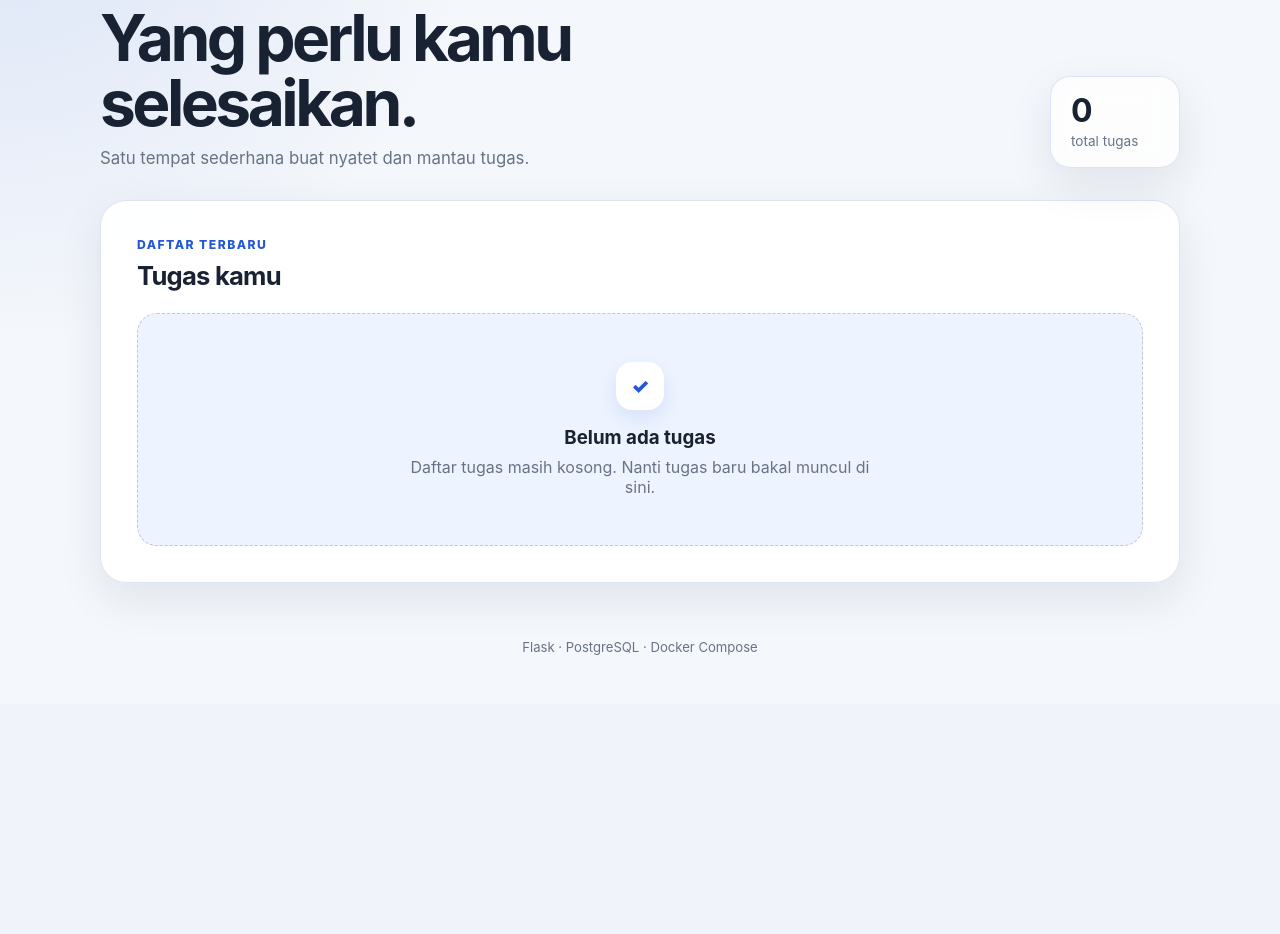
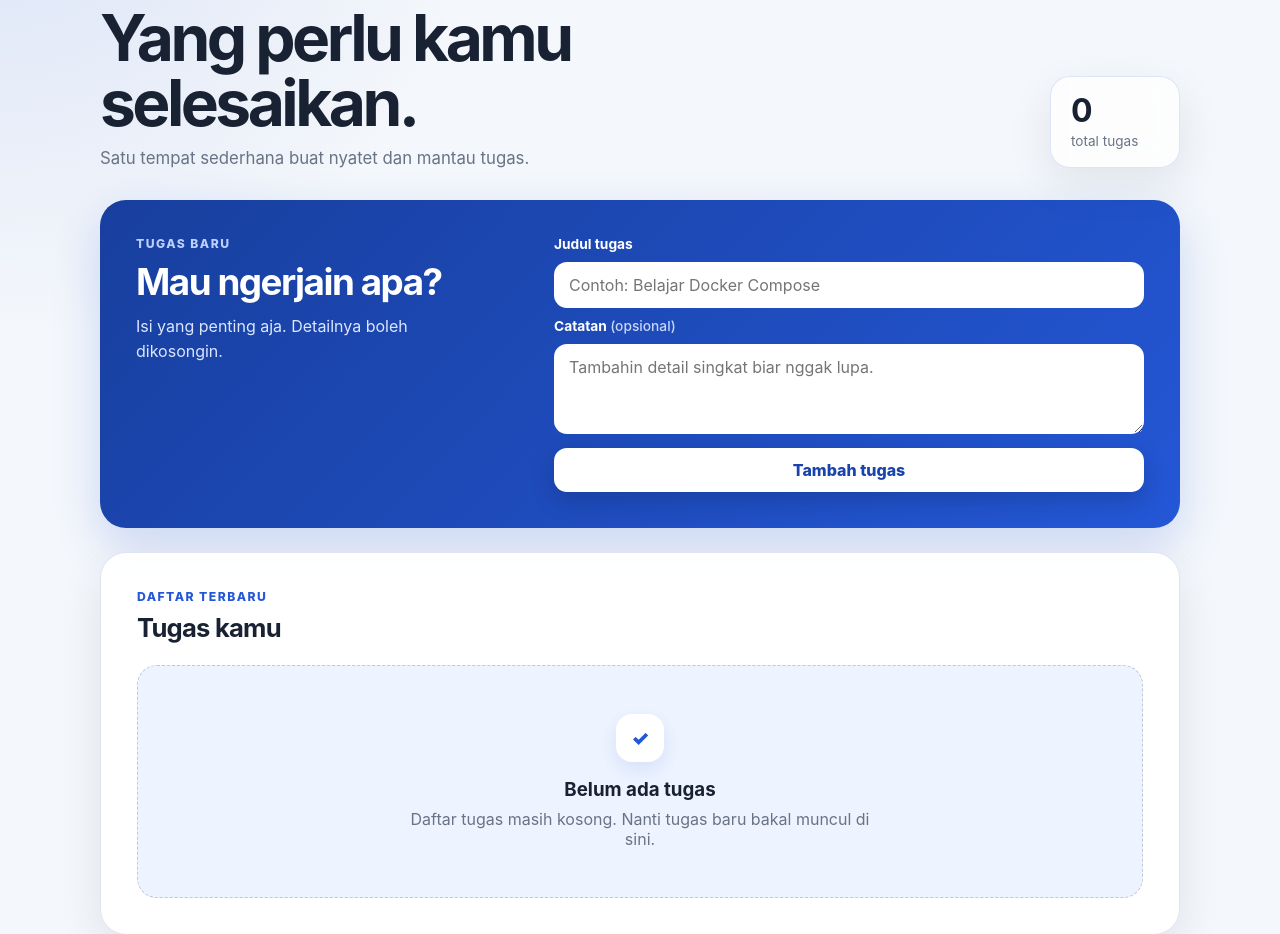
Before and after one commit to naufaldenta/tasklite, a Flask app: page / in a window 1280 px wide. Shown: the part 138-1072 px from the top of the page. Before the commit the page ends 793 px from the top, so only its background shows below. Run offline with Flask 3, Linux system fonts and the light colour scheme.

Commit message:
feat: tambah fitur buat tugas

```diff
--- a/app/routes.py
+++ b/app/routes.py
@@ -1,5 +1,6 @@
-from flask import Blueprint, render_template
+from flask import Blueprint, redirect, render_template, request, url_for
 
+from app import db
 from app.models import Task
 
 
@@ -10,3 +11,14 @@ bp = Blueprint("tasks", __name__)
 def index():
     tasks = Task.query.order_by(Task.created_at.desc()).all()
     return render_template("index.html", tasks=tasks)
+
+
+@bp.post("/tasks")
+def create_task():
+    task = Task(
+        title=request.form.get("title", "").strip(),
+        description=request.form.get("description", "").strip() or None,
+    )
+    db.session.add(task)
+    db.session.commit()
+    return redirect(url_for("tasks.index", created="1"))
--- a/app/static/style.css
+++ b/app/static/style.css
@@ -144,6 +144,112 @@ h1 {
   font-size: 0.85rem;
 }
 
+.notice {
+  margin-bottom: 18px;
+  padding: 13px 16px;
+  border: 1px solid #a8dfc7;
+  border-radius: 14px;
+  color: #07583c;
+  background: #e4f8ef;
+  font-weight: 700;
+}
+
+.create-panel {
+  display: grid;
+  grid-template-columns: minmax(0, 0.75fr) minmax(0, 1.25fr);
+  gap: clamp(24px, 6vw, 64px);
+  margin-bottom: 24px;
+  padding: clamp(22px, 4vw, 36px);
+  border-radius: 26px;
+  color: #fff;
+  background: linear-gradient(135deg, #183f9e, var(--primary));
+  box-shadow: 0 18px 48px rgba(36, 87, 214, 0.2);
+}
+
+.create-panel .eyebrow {
+  color: #bcd0ff;
+}
+
+.create-panel h2 {
+  margin-bottom: 10px;
+  font-size: clamp(1.6rem, 4vw, 2.3rem);
+  letter-spacing: -0.04em;
+}
+
+.form-intro > p:last-child {
+  margin-bottom: 0;
+  color: #dce6ff;
+  line-height: 1.6;
+}
+
+.task-form {
+  display: grid;
+  gap: 10px;
+}
+
+.task-form label {
+  font-size: 0.86rem;
+  font-weight: 750;
+}
+
+.task-form label span {
+  color: #c8d6f7;
+  font-weight: 500;
+}
+
+.task-form input,
+.task-form textarea {
+  width: 100%;
+  border: 1px solid rgba(255, 255, 255, 0.28);
+  border-radius: 13px;
+  color: var(--text);
+  background: #fff;
+  font: inherit;
+  outline: none;
+}
+
+.task-form input {
+  min-height: 46px;
+  padding: 0 14px;
+}
+
+.task-form textarea {
+  min-height: 90px;
+  padding: 12px 14px;
+  resize: vertical;
+}
+
+.task-form input:focus,
+.task-form textarea:focus {
+  border-color: #8cb0ff;
+  box-shadow: 0 0 0 4px rgba(255, 255, 255, 0.18);
+}
+
+.button {
+  display: inline-flex;
+  min-height: 44px;
+  align-items: center;
+  justify-content: center;
+  border: 0;
+  border-radius: 13px;
+  padding: 0 18px;
+  font: inherit;
+  font-weight: 800;
+  cursor: pointer;
+  transition: transform 150ms ease, box-shadow 150ms ease;
+}
+
+.button:hover {
+  transform: translateY(-1px);
+}
+
+.button-primary {
+  margin-top: 4px;
+  color: var(--primary-dark);
+  background: #fff;
+  box-shadow: 0 8px 22px rgba(6, 22, 61, 0.22);
+}
+
 .task-section {
   padding: clamp(22px, 4vw, 36px);
   border: 1px solid rgba(220, 227, 237, 0.9);
@@ -276,6 +382,10 @@ h1 {
     flex-direction: column;
   }
 
+  .create-panel {
+    grid-template-columns: 1fr;
+  }
+
   .task-count {
     min-width: 0;
   }
--- a/app/templates/index.html
+++ b/app/templates/index.html
@@ -13,6 +13,42 @@
       <strong>{{ tasks|length }}</strong>
       <span>total tugas</span>
     </div>
+  </section>
+
+  {% if request.args.get("created") %}
+    <div class="notice" role="status">Tugas baru berhasil ditambah.</div>
+  {% endif %}
+
+  <section class="create-panel" aria-labelledby="create-title">
+    <div class="form-intro">
+      <p class="eyebrow">Tugas baru</p>
+      <h2 id="create-title">Mau ngerjain apa?</h2>
+      <p>Isi yang penting aja. Detailnya boleh dikosongin.</p>
+    </div>
+
+    <form class="task-form" action="{{ url_for('tasks.create_task') }}" method="post">
+      <label for="title">Judul tugas</label>
+      <input
+        id="title"
+        name="title"
+        type="text"
+        minlength="3"
+        maxlength="100"
+        placeholder="Contoh: Belajar Docker Compose"
+        required
+      >
+
+      <label for="description">Catatan <span>(opsional)</span></label>
+      <textarea
+        id="description"
+        name="description"
+        maxlength="500"
+        rows="3"
+        placeholder="Tambahin detail singkat biar nggak lupa."
+      ></textarea>
+
+      <button class="button button-primary" type="submit">Tambah tugas</button>
+    </form>
   </section>
 
   <section class="task-section" aria-labelledby="task-list-title">
```
Also changed, not shown: progress.md (+3 -0 lines).
